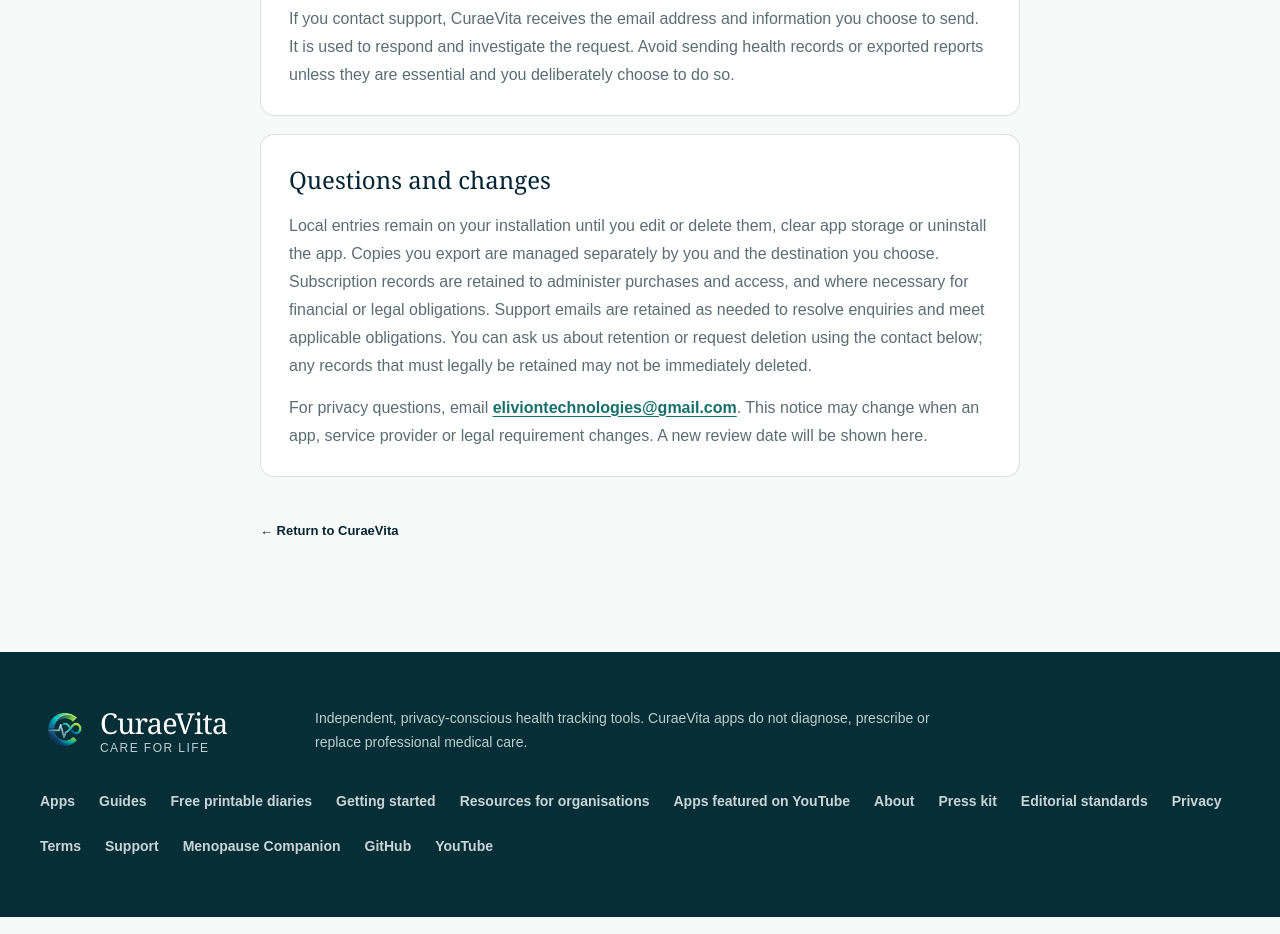
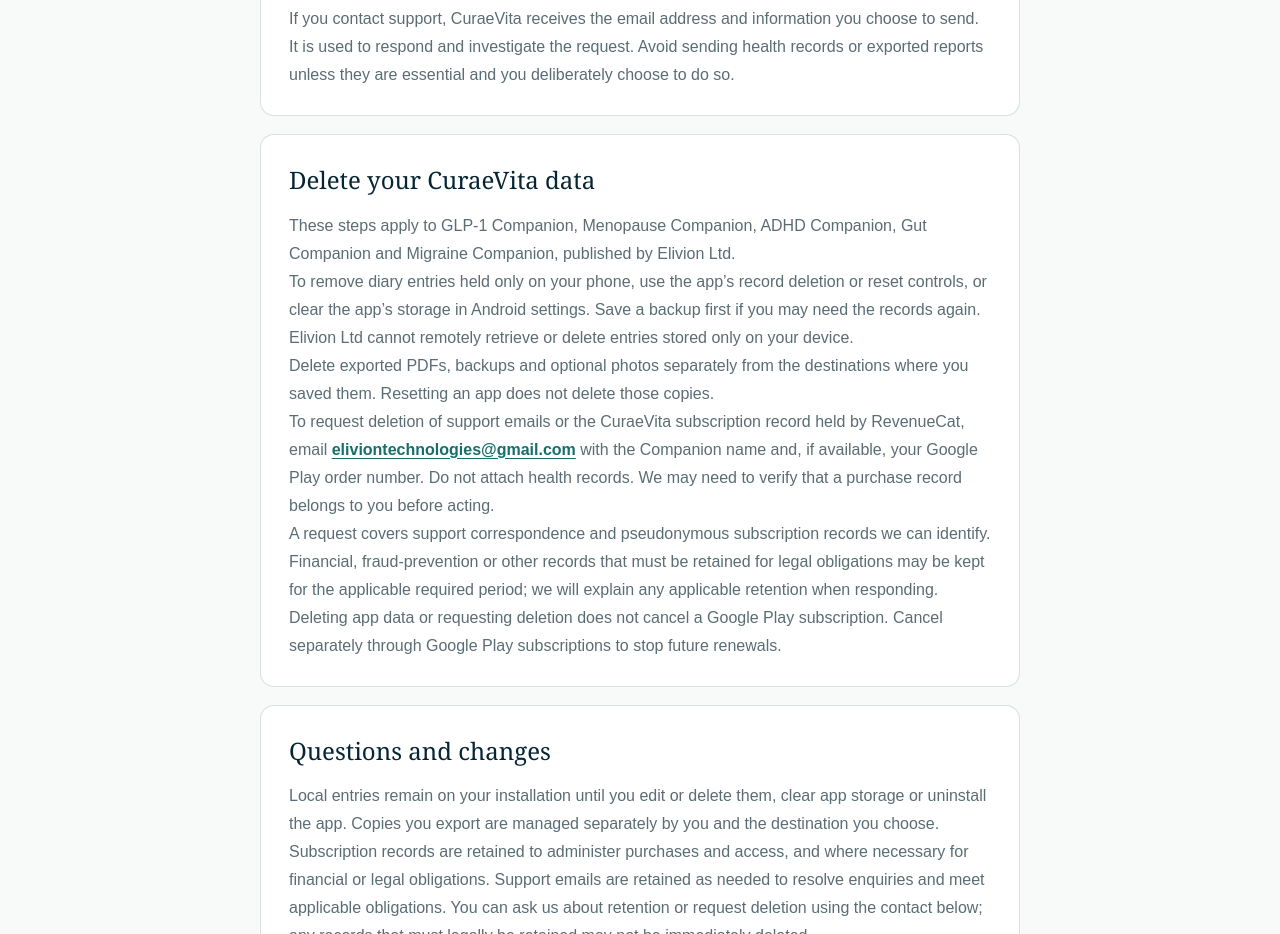
Before and after one commit to deliotd-cloud/Curaevita, a Next.js app in the folder curaevita-website/: page /privacy in a window 1280 px wide. Shown: the part 2640-3574 px from the top of the page. Built offline with nearby package versions, Linux system fonts and the light colour scheme.

Commit message:
Add clear app-data deletion instructions for Play listing

```diff
--- a/curaevita-website/app/privacy/page.tsx
+++ b/curaevita-website/app/privacy/page.tsx
@@ -65,6 +65,16 @@
           <h2>Support emails</h2>
           <p>If you contact support, CuraeVita receives the email address and information you choose to send. It is used to respond and investigate the request. Avoid sending health records or exported reports unless they are essential and you deliberately choose to do so.</p>
         </section>
+        <section className="legal-card" id="delete-data">
+          <h2>Delete your CuraeVita data</h2>
+          <p>These steps apply to GLP-1 Companion, Menopause Companion, ADHD Companion, Gut Companion and Migraine Companion, published by Elivion Ltd.</p>
+          <ol>
+            <li>To remove diary entries held only on your phone, use the app’s record deletion or reset controls, or clear the app’s storage in Android settings. Save a backup first if you may need the records again. Elivion Ltd cannot remotely retrieve or delete entries stored only on your device.</li>
+            <li>Delete exported PDFs, backups and optional photos separately from the destinations where you saved them. Resetting an app does not delete those copies.</li>
+            <li>To request deletion of support emails or the CuraeVita subscription record held by RevenueCat, email <a href="mailto:eliviontechnologies@gmail.com?subject=CuraeVita%20data%20deletion">eliviontechnologies@gmail.com</a> with the Companion name and, if available, your Google Play order number. Do not attach health records. We may need to verify that a purchase record belongs to you before acting.</li>
+          </ol>
+          <p>A request covers support correspondence and pseudonymous subscription records we can identify. Financial, fraud-prevention or other records that must be retained for legal obligations may be kept for the applicable required period; we will explain any applicable retention when responding. Deleting app data or requesting deletion does not cancel a Google Play subscription. Cancel separately through Google Play subscriptions to stop future renewals.</p>
+        </section>
         <section className="legal-card">
           <h2>Questions and changes</h2>
           <p>Local entries remain on your installation until you edit or delete them, clear app storage or uninstall the app. Copies you export are managed separately by you and the destination you choose. Subscription records are retained to administer purchases and access, and where necessary for financial or legal obligations. Support emails are retained as needed to resolve enquiries and meet applicable obligations. You can ask us about retention or request deletion using the contact below; any records that must legally be retained may not be immediately deleted.</p>
```
